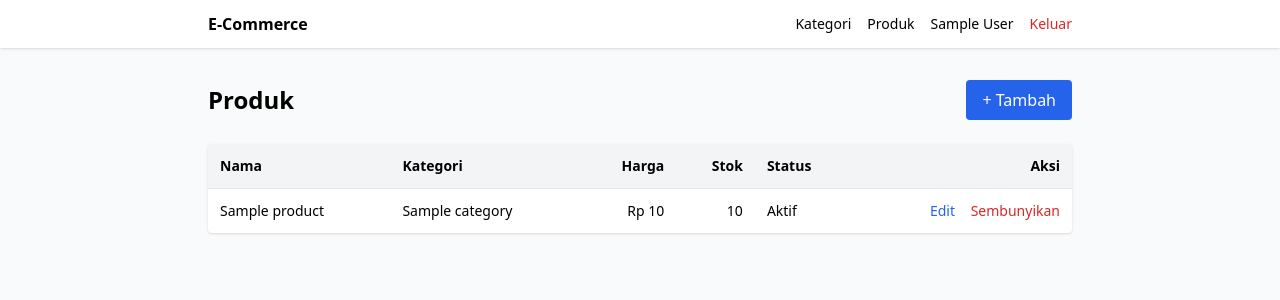
After one commit to well-architected-soc-16/soc16-ecommerce, a Flask app: page /admin/produk in a window 1280 px wide. The commit adds this page. Shown: the top 300 px of the page. Run offline with Flask 3, Linux system fonts and the light colour scheme; the visitor is signed in with stand-in values (Sample User, id 1); tables that the repository leaves empty hold one stand-in row (values such as "Sample post"); some libraries are stand-ins or nearby versions.

Commit message:
feat: CRUD produk admin dengan nonaktifkan produk

```diff
--- a/app.py
+++ b/app.py
@@ -17,7 +17,12 @@ def create_app():
     app.cli.add_command(buat_admin)
     from routes.admin import admin_bp
     app.register_blueprint(admin_bp)
-#Route
+
+    @app.template_filter("rupiah")
+    def format_rupiah(nilai):
+        return "Rp " + f"{nilai:,.0f}".replace(",", ".")
+
+    #Routes
     @app.route("/")
     def index():
         return "Dimas Kontol"
--- a/routes/admin.py
+++ b/routes/admin.py
@@ -2,8 +2,8 @@ from flask import Blueprint, render_template, redirect, url_for, flash, g, abort
 from sqlalchemy.exc import IntegrityError
 
 from extensions import db
-from forms.admin import CategoryForm
-from models import Category
+from forms.admin import CategoryForm, ProductForm
+from models import Category, Product
 from utils import slug_unik
 
 admin_bp = Blueprint("admin", __name__, url_prefix="/admin")
@@ -71,3 +71,76 @@ def kategori_hapus(id):
 
     flash("Kategori dihapus.", "success")
     return redirect(url_for("admin.kategori_list"))
+
+def _isi_pilihan_kategori(form):
+    daftar = db.session.execute(
+        db.select(Category).order_by(Category.nama)
+    ).scalars().all()
+    form.category_id.choices = [(k.id, k.nama) for k in daftar]
+    return daftar
+
+
+@admin_bp.route("/produk")
+def produk_list():
+    daftar = db.session.execute(
+        db.select(Product).order_by(Product.created_at.desc())
+    ).scalars().all()
+    return render_template("admin/produk_list.html", daftar=daftar)
+
+
+@admin_bp.route("/produk/baru", methods=["GET", "POST"])
+def produk_baru():
+    form = ProductForm()
+    if not _isi_pilihan_kategori(form):
+        flash("Buat kategori terlebih dahulu.", "error")
+        return redirect(url_for("admin.kategori_baru"))
+
+    if form.validate_on_submit():
+        nama = form.nama.data.strip()
+        produk = Product(
+            nama=nama,
+            slug=slug_unik(Product, nama),
+            category_id=form.category_id.data,
+            deskripsi=(form.deskripsi.data or "").strip(),
+            harga=form.harga.data,
+            stock=form.stock.data,
+            is_active=form.is_active.data,
+        )
+        db.session.add(produk)
+        db.session.commit()
+        flash(f"Produk '{nama}' ditambahkan.", "success")
+        return redirect(url_for("admin.produk_list"))
+
+    return render_template("admin/produk_form.html", form=form, judul="Tambah Produk")
+
+
+@admin_bp.route("/produk/<int:id>/edit", methods=["GET", "POST"])
+def produk_edit(id):
+    produk = db.get_or_404(Product, id)
+    form = ProductForm(obj=produk)
+    _isi_pilihan_kategori(form)
+
+    if form.validate_on_submit():
+        nama = form.nama.data.strip()
+        produk.nama = nama
+        produk.slug = slug_unik(Product, nama, abaikan_id=produk.id)
+        produk.category_id = form.category_id.data
+        produk.deskripsi = (form.deskripsi.data or "").strip()
+        produk.harga = form.harga.data
+        produk.stock = form.stock.data
+        produk.is_active = form.is_active.data
+        db.session.commit()
+        flash("Produk diperbarui.", "success")
+        return redirect(url_for("admin.produk_list"))
+
+    return render_template("admin/produk_form.html", form=form, judul="Edit Produk")
+
+
+@admin_bp.route("/produk/<int:id>/status", methods=["POST"])
+def produk_status(id):
+    produk = db.get_or_404(Product, id)
+    produk.is_active = not produk.is_active
+    db.session.commit()
+    keadaan = "ditampilkan" if produk.is_active else "disembunyikan"
+    flash(f"Produk '{produk.nama}' {keadaan}.", "success")
+    return redirect(url_for("admin.produk_list"))
--- /dev/null
+++ b/templates/admin/produk_list.html
@@ -0,0 +1,43 @@
+{% extends "base.html" %}
+{% block title %}Produk{% endblock %}
+{% block content %}
+<div class="flex justify-between items-center mb-6">
+  <h1 class="text-2xl font-bold">Produk</h1>
+  <a href="{{ url_for('admin.produk_baru') }}" class="bg-blue-600 text-white px-4 py-2 rounded">+ Tambah</a>
+</div>
+
+<table class="w-full bg-white rounded shadow text-sm">
+  <thead class="bg-gray-100 text-left">
+    <tr>
+      <th class="p-3">Nama</th>
+      <th class="p-3">Kategori</th>
+      <th class="p-3 text-right">Harga</th>
+      <th class="p-3 text-right">Stok</th>
+      <th class="p-3">Status</th>
+      <th class="p-3 text-right">Aksi</th>
+    </tr>
+  </thead>
+  <tbody>
+  {% for p in daftar %}
+    <tr class="border-t {{ 'text-gray-400' if not p.is_active }}">
+      <td class="p-3">{{ p.nama }}</td>
+      <td class="p-3">{{ p.category.nama }}</td>
+      <td class="p-3 text-right">{{ p.harga | rupiah }}</td>
+      <td class="p-3 text-right">{{ p.stock }}</td>
+      <td class="p-3">{{ 'Aktif' if p.is_active else 'Disembunyikan' }}</td>
+      <td class="p-3 text-right whitespace-nowrap">
+        <a href="{{ url_for('admin.produk_edit', id=p.id) }}" class="text-blue-600 mr-3">Edit</a>
+        <form method="post" action="{{ url_for('admin.produk_status', id=p.id) }}" class="inline">
+          <input type="hidden" name="csrf_token" value="{{ csrf_token() }}">
+          <button class="{{ 'text-red-600' if p.is_active else 'text-green-600' }}">
+            {{ 'Sembunyikan' if p.is_active else 'Tampilkan' }}
+          </button>
+        </form>
+      </td>
+    </tr>
+  {% else %}
+    <tr><td colspan="6" class="p-6 text-center text-gray-500">Belum ada produk.</td></tr>
+  {% endfor %}
+  </tbody>
+</table>
+{% endblock %}
--- a/templates/base.html
+++ b/templates/base.html
@@ -14,7 +14,8 @@
       <div class="flex gap-4 items-center text-sm">
         {% if g.user %}
           {% if g.user.role == 'admin' %}
-            <a href="{{ url_for('admin.kategori_list') }}">Admin</a>
+            <a href="{{ url_for('admin.kategori_list') }}">Kategori</a>
+            <a href="{{ url_for('admin.produk_list') }}">Produk</a>
           {% endif %}
           <a href="{{ url_for('auth.profil') }}">{{ g.user.nama }}</a>
           <form method="post" action="{{ url_for('auth.logout') }}">
```
Also changed, not shown: forms/admin.py (+22 -2 lines), templates/admin/produk_form.html (added, +33 -0 lines).
